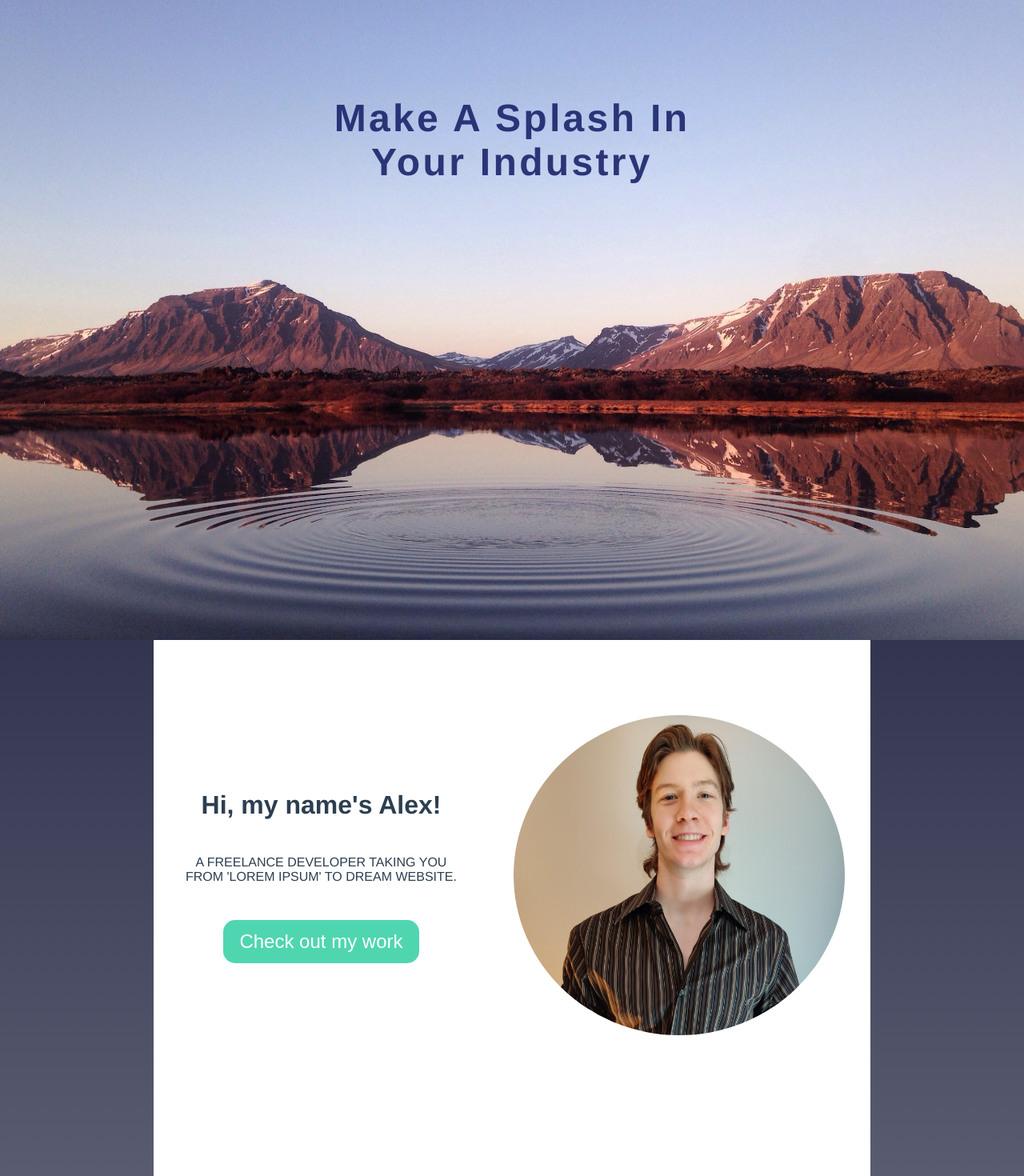
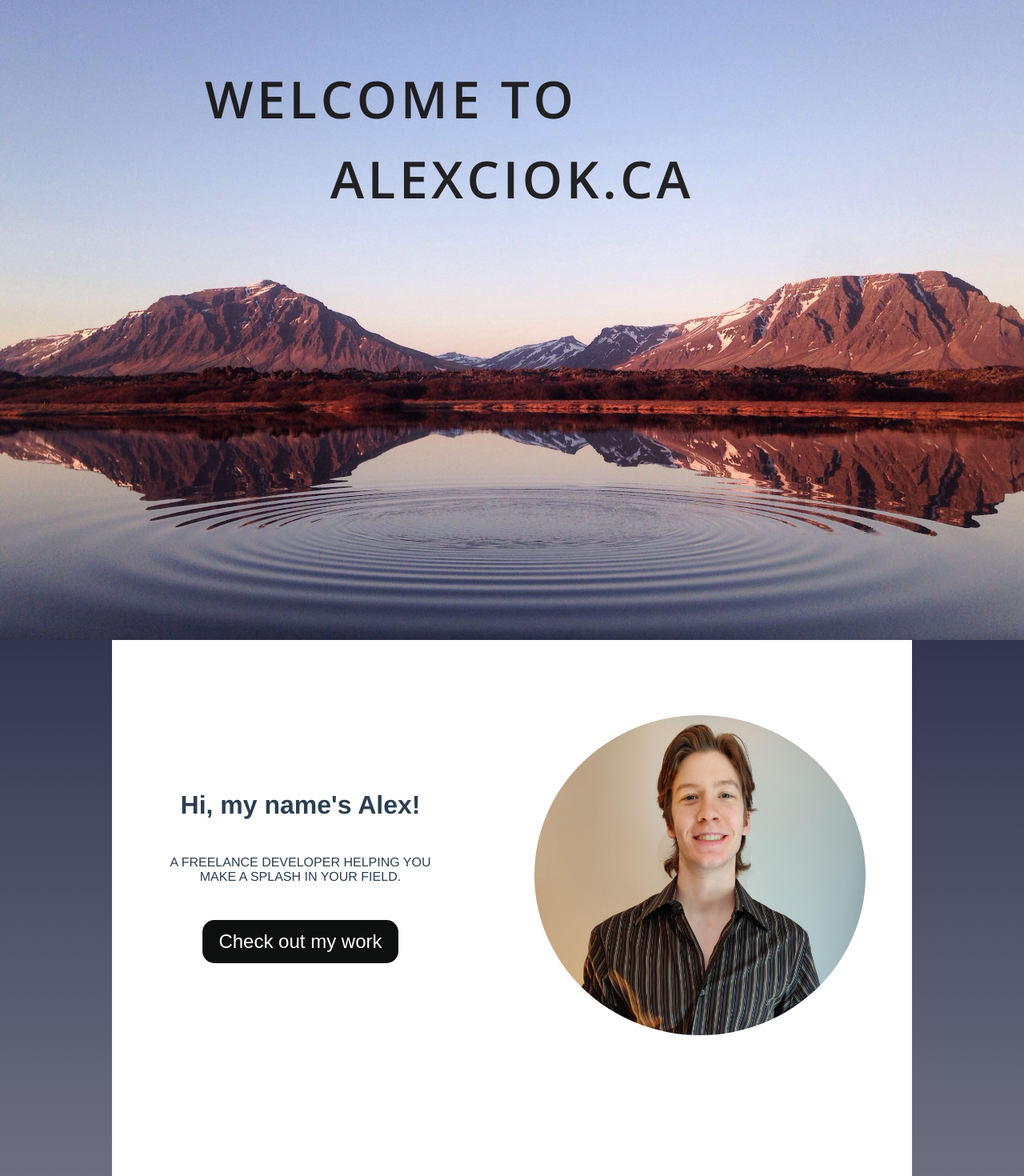
Before and after one commit to alexCiok/Personal-Website, a Vue app: page / in a window 1280 px wide. Shown: the part 80-1550 px from the top of the page at 80% size. Built offline with nearby package versions, Linux system fonts and the light colour scheme.

Commit message:
updated welcome and landing

```diff
--- a/src/components/introComp.vue
+++ b/src/components/introComp.vue
@@ -1,6 +1,7 @@
 <template>
     <div class="container">
-        <h2>Make a splash in <br> your industry</h2>
+        <h2 class="header welcome">Welcome to</h2>
+        <h1 class="header">alexciok.ca</h1>
         <!-- <h2>Rise above <br>the competition</h2> -->
     </div>
 </template>
@@ -12,8 +13,10 @@
 </script>
 
 <style scoped>
+@import url('https://fonts.googleapis.com/css2?family=Open+Sans:wght@300;400;600&display=swap');
 .container{
     display: flex;
+    flex-direction: column;
     height: 100vh;
     /* background: url('../assets/bg/intro-mountains-1.jpg'); */
     background: url('../assets/bg/intro-mountains-5.jpg');
@@ -21,16 +24,33 @@
     background-repeat: no-repeat;
     background-position: bottom;
 }
-h2{
+.header{
     justify-content: center;
-    margin: 15vh auto 0 auto;
+    margin: 0vh auto min(1vw,3rem) auto;
     align-items: center;
-    color: rgba(27, 36, 106, 0.90);
-    font-size: 3rem;
-    text-transform: capitalize;
+    color: rgba(17, 13, 13, 0.9);
+    text-transform: uppercase;
     letter-spacing: .125ch;
 }
-h2:hover{
+h1,h2{
+    font-family: 'Open Sans', sans-serif;
+}
+h1{
+    font-size: min(8vw, 4rem);
+}
+h2{
+    font-size: min(8vw, 4rem);
+}
+.welcome{
+    margin-top: 10vh;
+    margin-left: 20vw;
+}
+.header:hover{
     cursor: default;
 }
+@media (max-width: 670px){
+    .container{
+        padding-top: 15vh;
+    }
+}
 </style>
--- a/src/components/projectItem.vue
+++ b/src/components/projectItem.vue
@@ -89,8 +89,6 @@ a.button {
 }
 a.button:hover{
     opacity: 0.9;
-    border:1px solid black;
-    margin: 2rem -2px;
 }
 
 </style>
--- a/src/components/welcomeComp.vue
+++ b/src/components/welcomeComp.vue
@@ -2,11 +2,12 @@
     <div class="main">
         <div class="left">
             <h1>Hi, my name's Alex!</h1>
-            <p class="hook">A FREELANCE DEVELOPER TAKING YOU
-                FROM 'LOREM IPSUM' TO DREAM WEBSITE.</p>
+
+            <p class="hook">A FREELANCE DEVELOPER HELPING YOU
+                MAKE A SPLASH IN YOUR FIELD.</p>
             <button class="call" @click="this.$emit('scroll2Projects')">Check out my work</button>
         </div>
-        <div class="right">
+        <div class="right" id="largeScreen">
             <img src="../assets/HeadShot.jpg" alt="">
         </div>
     </div>
@@ -15,7 +16,11 @@
 <script>
     export default {
         name: 'welcomeComp',
-        emits:['scroll2Projects']
+        emits:['scroll2Projects'],
+        data(){
+            return({
+            })
+        }
     }
 </script>
 <style scoped>
@@ -24,7 +29,6 @@
     width: 100%;
     justify-content: center;
     align-items: center;
-
     height: 84vh;
 }
 .left, .right{
@@ -44,11 +48,27 @@ img{
     font-size: 1.5rem;;
     padding: 1ch 1.5ch;
     border-radius: 15px;
-    background-color: rgb(79, 214, 176);
+    background-color: rgb(14, 16, 16); /*PLAY WITH */
     color: white;
 }
 button:hover{
     cursor: pointer;
     opacity: 0.9;
 }
+@media (min-width: 600px){
+    #smallScreen {
+        visibility: visible;
+    }
+    #largeScreen {
+        visibility: hidden;
+    }
+}
+@media (min-width: 992px){
+    #smallScreen {
+        visibility: hidden;
+    }
+    #largeScreen {
+        visibility: visible;
+    }
+}
 </style>
--- a/src/pages/landingPage.vue
+++ b/src/pages/landingPage.vue
@@ -29,7 +29,8 @@ import projectsComp from '@/components/projectsComp.vue'
 
 <style local>
 .main{
-    width: 70%;
+    width: 85%;
+    max-width: 1000px;
     margin: 0 auto;
     background: white;
     padding-bottom: 5rem;
@@ -39,7 +40,7 @@ import projectsComp from '@/components/projectsComp.vue'
     background: linear-gradient( #333550, rgb(214, 214, 214));
     height: 100%;
 }
-@media only screen and (max-width: 500px) {
+@media only screen and (max-width: 769px) {
     .main{
       width: 100%;
     }
```
